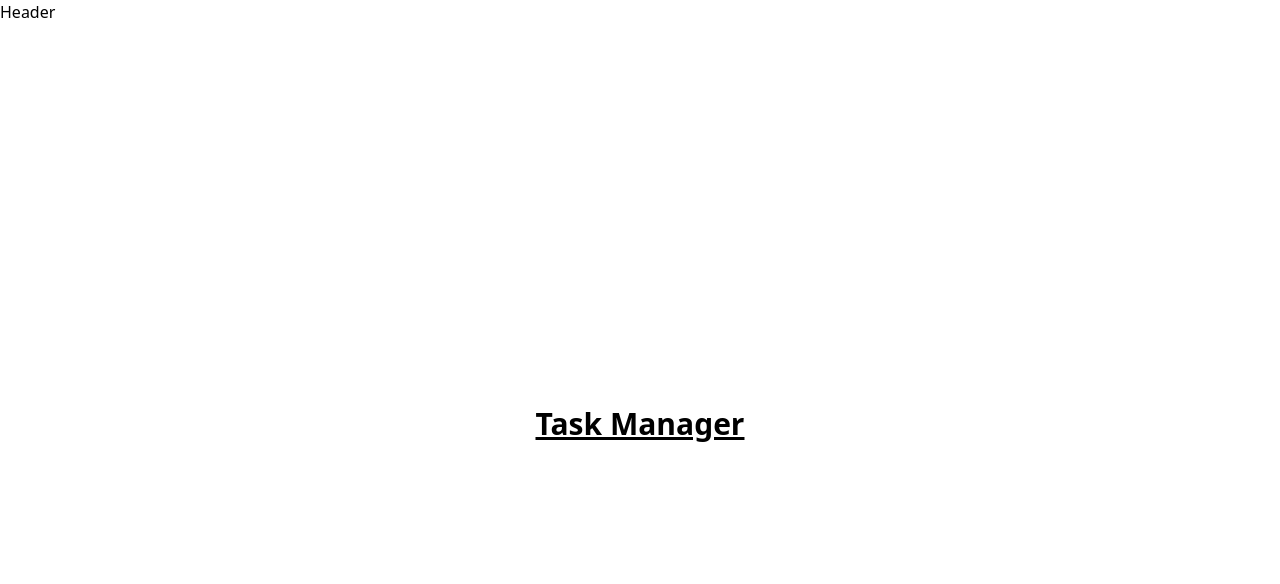
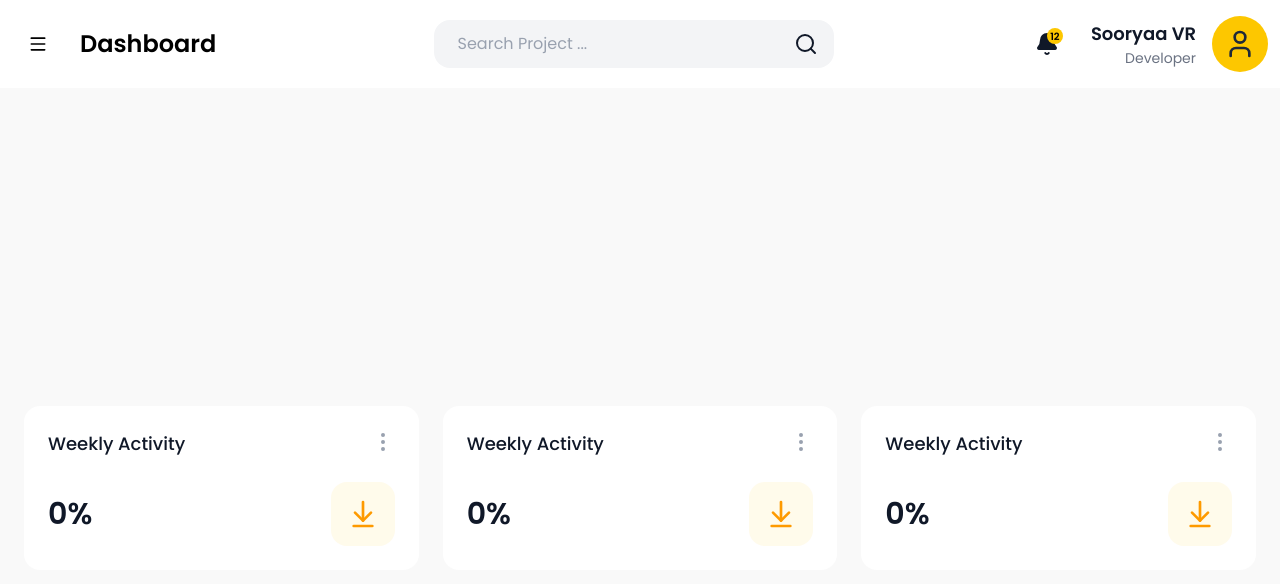
Before and after one commit to notsooryaa/tasky, a React (Vite) app: page / in a window 1280 px wide. Shown: the top 584 px of the page. Built offline with nearby package versions, Linux system fonts and the light colour scheme.

Commit message:
header and activity card

```diff
--- a/index.html
+++ b/index.html
@@ -4,6 +4,9 @@
     <meta charset="UTF-8" />
     <link rel="icon" type="image/svg+xml" href="/vite.svg" />
     <meta name="viewport" content="width=device-width, initial-scale=1.0" />
+    <link rel="preconnect" href="https://fonts.googleapis.com">
+    <link rel="preconnect" href="https://fonts.gstatic.com" crossorigin>
+    <link href="https://fonts.googleapis.com/css2?family=Poppins:wght@400;500;600;700&display=swap" rel="stylesheet">
     <title>task-manager</title>
   </head>
   <body>
--- a/package.json
+++ b/package.json
@@ -11,6 +11,7 @@
   },
   "dependencies": {
     "@tailwindcss/vite": "^4.1.18",
+    "lucide-react": "^0.562.0",
     "react": "^19.2.0",
     "react-dom": "^19.2.0",
     "tailwindcss": "^4.1.18"
--- a/src/App.tsx
+++ b/src/App.tsx
@@ -1,12 +1,9 @@
-import { Header } from "./components/Header";
+import Home from "./pages/Home";
 
 function App() {
   return (
     <>
-    <Header />
-    <div className="flex items-center justify-center bg-[#FFFFFF] h-screen">
-      <h1 className="text-3xl font-bold underline">Task Manager</h1>
-    </div>
+      <Home />
     </>
   );
 }
--- a/src/components/Header.tsx
+++ /dev/null
@@ -1,5 +0,0 @@
-export const Header = () => {
-  return (
-    <div>Header</div>
-  )
-}
--- /dev/null
+++ b/src/components/home/ActivityCard.tsx
@@ -0,0 +1,27 @@
+import { MoreVertical } from "lucide-react";
+
+interface ActivityCardProps {
+  title: string;
+  value: string;
+  icon: React.ReactNode;
+}
+
+export const ActivityCard = ({ title, value, icon }: ActivityCardProps) => {
+  return (
+    <div className="bg-white rounded-2xl p-6 w-[50%]">
+      <div className="flex justify-between items-start mb-6 gap-14">
+        <h3 className="text-lg font-medium text-gray-900">{title}</h3>
+        <button className="text-gray-400 hover:text-gray-600">
+          <MoreVertical size={24} />
+        </button>
+      </div>
+
+      <div className="flex items-center justify-between">
+        <div className="text-3xl font-semibold text-gray-900">{value}</div>
+        <div className="bg-amber-50 p-4 rounded-2xl">
+          {icon}
+        </div>
+      </div>
+    </div>
+  );
+};
--- /dev/null
+++ b/src/components/home/Header.tsx
@@ -0,0 +1,33 @@
+import { Menu, Bell, User } from "lucide-react";
+import { SearchBar } from "../ui/SearchBar";
+
+export const Header = () => {
+  return (
+    <div className="flex flex-row items-center p-3 justify-between">
+      <div className="flex flex-row items-center">
+        <Menu className="w-5 h-5 m-4" />
+        <h1 className="text-2xl font-semibold m-4">Dashboard</h1>
+      </div>
+      <div className="w-100">
+        <SearchBar />
+      </div>
+      <div className="flex flex-row items-center gap-8">
+        <div className="relative">
+          <Bell className="w-6 h-6 text-gray-900 fill-gray-900" />
+          <span className="absolute -top-1 -right-1 bg-yellow-400 text-black text-[10px] font-semibold rounded-full w-4 h-4 flex items-center justify-center">
+            12
+          </span>
+        </div>
+        <div className="flex flex-row items-center gap-4">
+          <div className="text-right">
+            <h3 className="text-lg font-semibold text-gray-900">Sooryaa VR</h3>
+            <p className="text-sm text-gray-500">Developer</p>
+          </div>
+          <div className="w-14 h-14 rounded-full bg-yellow-400 flex items-center justify-center overflow-hidden">
+            <User className="w-8 h-8 text-gray-800" />
+          </div>
+        </div>
+      </div>
+    </div>
+  );
+};
--- /dev/null
+++ b/src/components/ui/SearchBar.tsx
@@ -0,0 +1,28 @@
+import { Search } from 'lucide-react'
+
+interface SearchBarProps {
+  placeholder?: string
+  value?: string
+  onChange?: (value: string) => void
+  className?: string
+}
+
+export const SearchBar = ({
+  placeholder = "Search Project ...",
+  value,
+  onChange,
+  className = ""
+}: SearchBarProps) => {
+  return (
+    <div className={`relative ${className}`}>
+      <input
+        type="text"
+        placeholder={placeholder}
+        value={value}
+        onChange={(e) => onChange?.(e.target.value)}
+        className="w-full px-6 py-3 pr-12 rounded-2xl bg-gray-100 text-gray-700 placeholder-gray-400 focus:outline-none focus:ring-2 focus:ring-gray-300"
+      />
+      <Search className="absolute right-4 top-1/2 -translate-y-1/2 w-6 h-6 text-gray-900" />
+    </div>
+  )
+}
--- a/src/index.css
+++ b/src/index.css
@@ -1 +1,5 @@
 @import "tailwindcss";
+
+body {
+  font-family: 'Poppins', sans-serif;
+}
--- /dev/null
+++ b/src/pages/Home.tsx
@@ -0,0 +1,30 @@
+import { ActivityCard } from "../components/home/ActivityCard";
+import { Header } from "../components/home/Header";
+import { ArrowDownToLine } from "lucide-react";
+
+function Home() {
+  return (
+    <>
+    <Header />
+    <div className="flex items-center justify-center gap-6 bg-[#F9F9F9] h-screen p-6">
+      <ActivityCard
+        title="Weekly Activity"
+        value="0%"
+        icon={<ArrowDownToLine size={32} className="text-amber-500" />}
+      />
+      <ActivityCard
+        title="Weekly Activity"
+        value="0%"
+        icon={<ArrowDownToLine size={32} className="text-amber-500" />}
+      />
+      <ActivityCard
+        title="Weekly Activity"
+        value="0%"
+        icon={<ArrowDownToLine size={32} className="text-amber-500" />}
+      />
+    </div>
+    </>
+  );
+}
+
+export default Home;
```
Also changed, not shown: src/assets/TASKY..svg (added), 1 other file (tests, documents, lock files or other folders).
